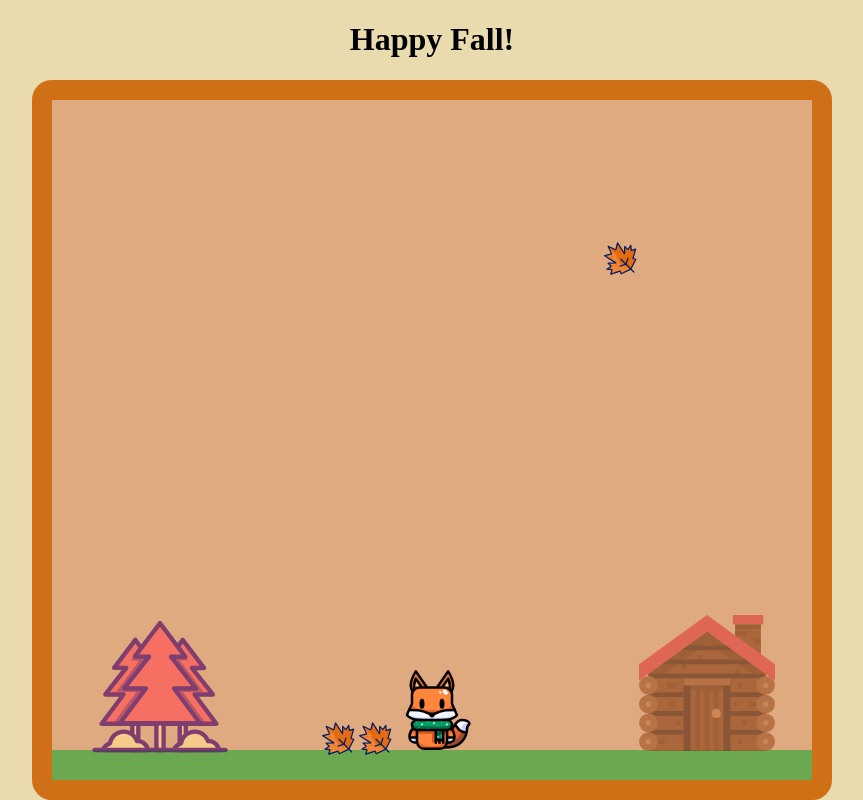
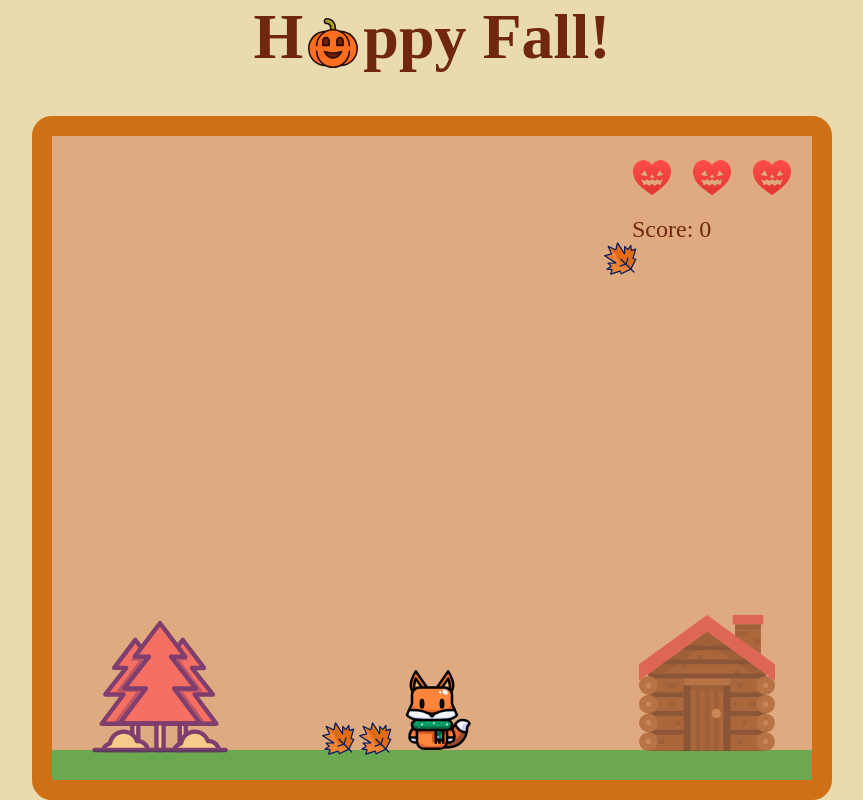
Before and after one commit to assavr/random-game, a website: page random-game/index.html in a window 1280 px wide. Shown: the whole page, without its empty margins (208-1071 px from the left). Drawn offline with Linux system fonts and the light colour scheme.

Commit message:
feat: add score and hp

```diff
--- a/random-game/index.html
+++ b/random-game/index.html
@@ -8,8 +8,14 @@
     <title>Happy Fall</title>
   </head>
   <body>
-    <h1 class="title">Happy Fall!</h1>
+    <h1 class="title">H<span><img class="title-pumpkin" src="./src/img/pumpkin.svg" alt=""></span>ppy Fall!</h1>
     <div class="canvas">
+      <div class="hp__block">
+        <img class="hp" src="./src/img/hp-transformed.png" alt="health points">
+        <img class="hp" src="./src/img/hp-transformed.png" alt="health points">
+        <img class="hp" src="./src/img/hp-transformed.png" alt="health points">
+      </div>
+      <div class="div-score"><span class="span-score">Score: <span class="score-points">0</span> </span></div>
       <div class="leaves"></div>
       <div class="dead-line"></div>
       <div class="catcher">
--- a/random-game/src/js/index.js
+++ b/random-game/src/js/index.js
@@ -6,7 +6,10 @@ let catcherLeft = parseInt(
 const catcherBottom = parseInt(
   window.getComputedStyle(catcher).getPropertyValue('bottom'),
 );
+const scorePoint = document.querySelector('.score-points');
 let score = 0;
+let hp = 3;
+console.log(hp);
 
 function moveCatcherLeft() {
   if (catcherLeft > 0) {
@@ -24,7 +27,7 @@ function moveCatcherRight() {
 function control(e) {
   if (e.key == 'ArrowLeft') {
     moveCatcherLeft();
-    console.log(e.key)
+    console.log(e.key);
   }
   if (e.key == 'ArrowRight') {
     moveCatcherRight();
@@ -38,16 +41,22 @@ function generateLeaves() {
   leaf.setAttribute('class', 'leaf');
   leaves.appendChild(leaf);
   function fallDownLeaves() {
-    if (leafBottom < catcherBottom + 50 && leafBottom > catcherBottom && leafLeft > catcherLeft - 30 && leafLeft < catcherLeft + 80) {
+    if (
+      leafBottom < catcherBottom + 50 &&
+      leafBottom > catcherBottom &&
+      leafLeft > catcherLeft - 30 &&
+      leafLeft < catcherLeft + 80
+    ) {
       leaves.removeChild(leaf);
       clearInterval(fallInterval);
       score++;
+      scorePoint.innerText = `${score}`
     }
     if (leafBottom < catcherBottom) {
-      alert('Dead! Your score is:' + ` ${score}`);
-      clearInterval(fallInterval);
-      clearTimeout(leafTimeout);
-      location.reload();
+        alert('Dead! Your score is:' + ` ${score}`);
+        clearInterval(fallInterval);
+        clearTimeout(leafTimeout);
+        location.reload();
     }
     leafBottom -= 5;
     leaf.style.bottom = leafBottom + 'px';
--- a/random-game/src/style/style.css
+++ b/random-game/src/style/style.css
@@ -1,14 +1,25 @@
-*{
+* {
   box-sizing: border-box;
 }
 
 body {
   background-color: rgba(221, 199, 126, 0.63);
+  color: #71270f;
   height: 100vh;
   display: flex;
   flex-direction: column;
   align-items: center;
   justify-content: center;
+}
+
+.title {
+  font-size: 4em;
+  margin-top: 0;
+}
+
+.title-pumpkin {
+  width: 50px;
+  margin: 0 5px -10px;
 }
 
 .canvas {
@@ -19,6 +30,29 @@ body {
   border-radius: 20px;
   background-color: rgba(216, 123, 86, 0.5);
   position: relative;
+}
+
+.hp__block {
+  display: flex;
+  justify-content: right;
+  margin-right: 20px;
+  gap: 20px;
+  margin-top: 20px;
+  margin-bottom: 20px;
+}
+
+.hp {
+  width: 40px;
+}
+
+.div-score {
+  width: fit-content;
+  text-align: right;
+  margin-left: 580px;
+}
+
+.span-score {
+  font-size: 1.5em;
 }
 
 .dead-line {
```
Also changed, not shown: random-game/src/img/1.svg (added), random-game/src/img/hp-transformed.png (added), random-game/src/img/pumpkin.svg (added).
